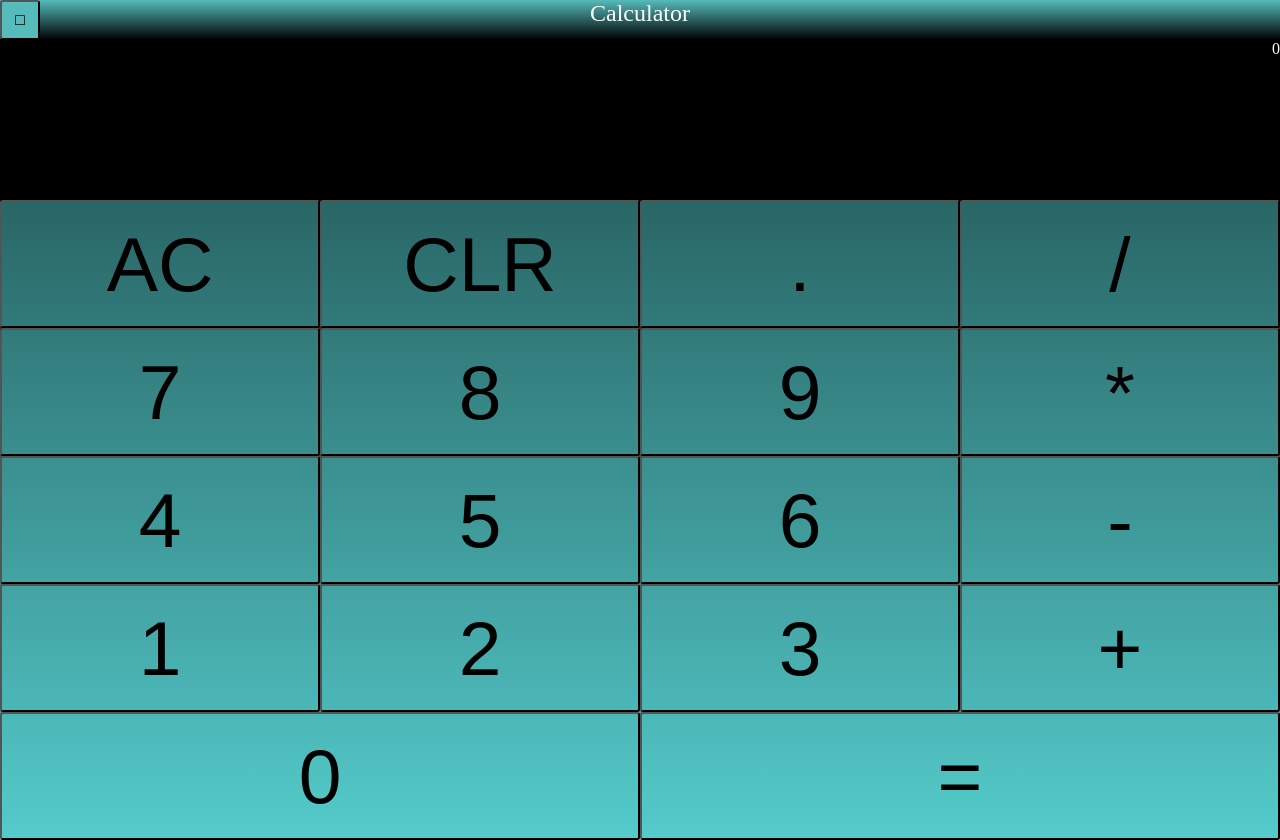
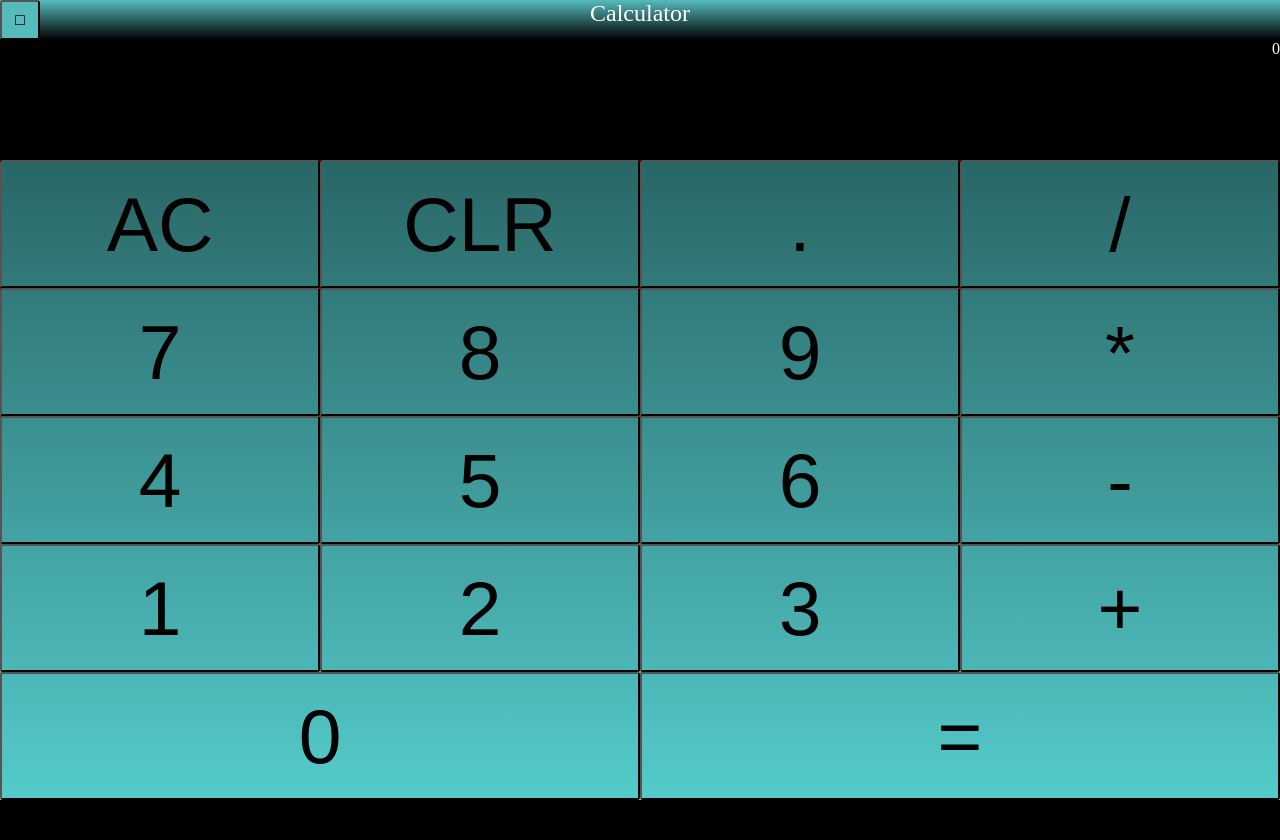
Before and after one commit to siddharth-davane/HTML-JS-calculator, a plain HTML site: page index.html in a window 1280 px wide. After the commit the page ends 800 px from the top, so only its background shows below. Drawn offline with Linux system fonts and the light colour scheme.

Commit message:
fixed webpage was scrolling caused by: style.css: padding:5px; in #header exceeded the total screen space Fix implemented: height of #header reduced to 15svh (was 20 svh)

```diff
--- a/style.css
+++ b/style.css
@@ -36,7 +36,7 @@ button{
 }
 #display{
   color:white;
-  height:20svh;
+  height:15svh;
   width:100%;
   padding-top:5svh;
   overflow:scroll;
```
